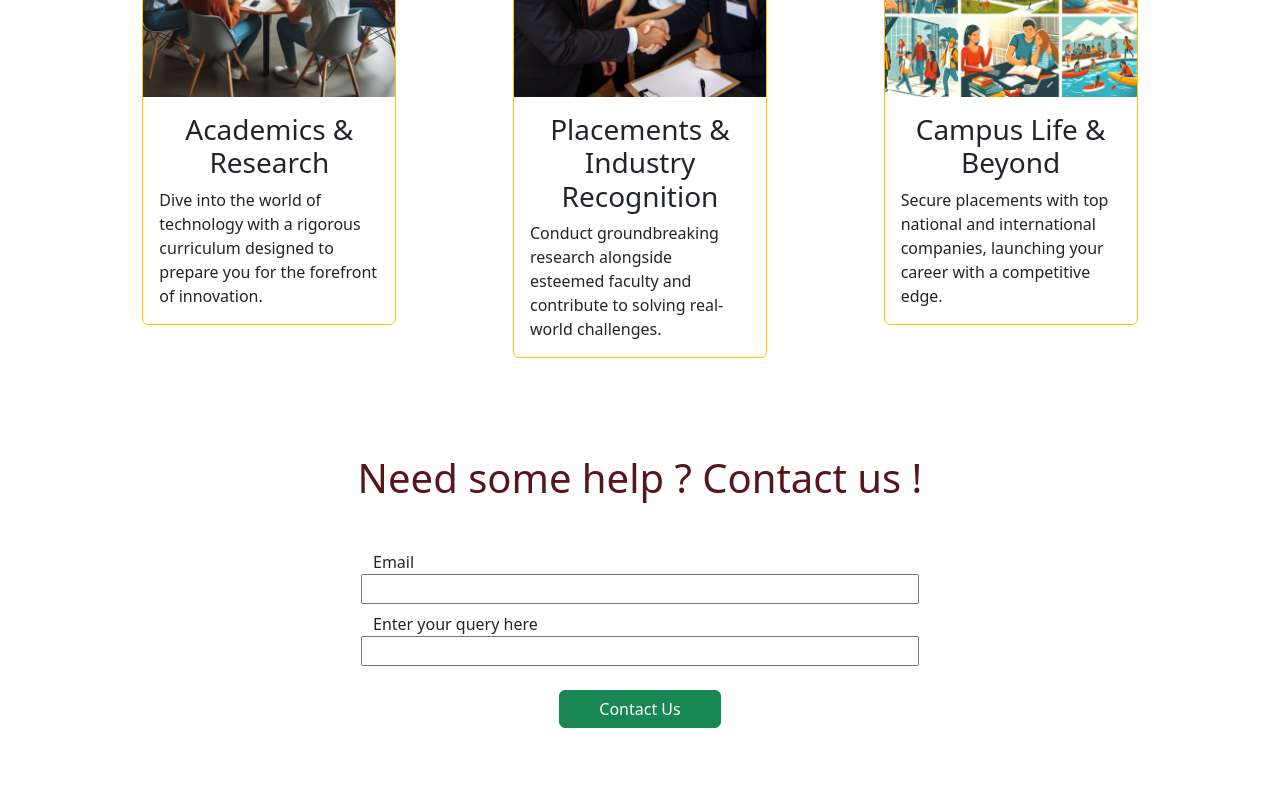
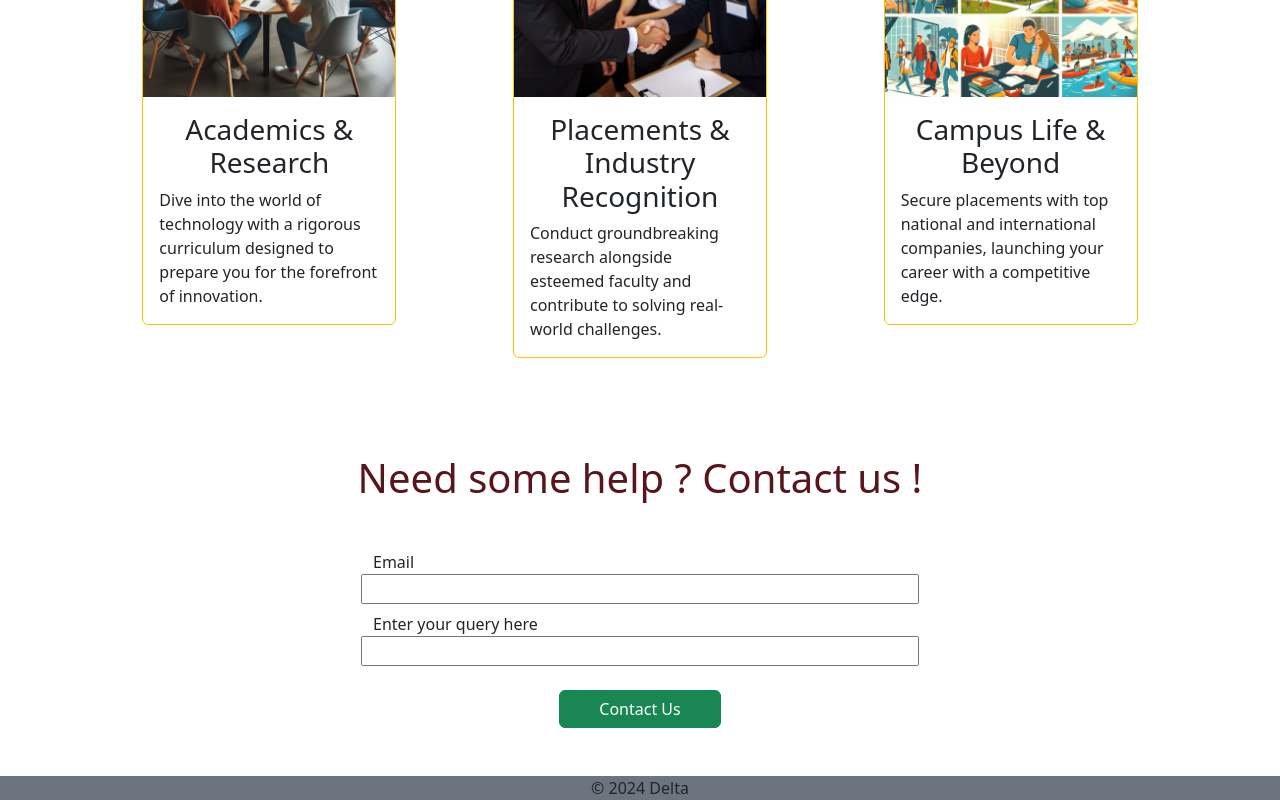
Before and after one commit to shorty-huddybuddy/collegeCommunitySoftware, a React (Create React App) app: page / in a window 1280 px wide. Shown: the part 731-1531 px from the top of the page. Before the commit the page ends 1507 px from the top, so only its background shows below. Built offline with nearby package versions, Linux system fonts and the light colour scheme.

Commit message:
Completed home page

```diff
--- /dev/null
+++ b/src/components/Footer.jsx
@@ -0,0 +1,9 @@
+import React from 'react'
+
+export default function Footer() {
+  return (
+    <div className='container-fluid bg-secondary text-center'>
+        <span>© 2024 Delta</span>
+    </div>
+  )
+}
--- a/src/components/HomePageContactUs.jsx
+++ b/src/components/HomePageContactUs.jsx
@@ -5,10 +5,8 @@ export default function HomePageContactUs() {
 
   const [formData, setFormData] = useState({})
 
-  console.log(formData)
-
   const handleSubmit = async (e) => {
-
+    e.preventDefault()
     try {
         const response = await fetch('http://localhost:5000/contact-us', {
           method: 'POST',
@@ -44,7 +42,7 @@ export default function HomePageContactUs() {
         <form className='mt-5'>
           <div className="row col-6 mx-auto mt-2">
             <label htmlFor="email">Email</label>
-            <input type="email" id="email" onChange={(e) => setFormData({ ...formData, [e.target.id]: e.target.value })}></input>
+            <input type="email" id="email" onChange={(e) => setFormData({ ...formData, [e.target.id]: e.target.value })} defaultValue={localStorage.getItem('user')}></input>
           </div>
           <div className="row col-6 mx-auto mt-2">
             <label htmlFor="query">Enter your query here</label>
--- a/src/pages/Home.jsx
+++ b/src/pages/Home.jsx
@@ -2,13 +2,16 @@ import React from 'react'
 import HomePageCarousel from '../components/HomePageCarousel'
 import HomePageCards from '../components/HomePageCards'
 import HomePageContactUs from '../components/HomePageContactUs'
+import Footer from '../components/Footer'
 
 export default function Home() {
+
   return (
     <div>
         <HomePageCarousel/>
         <HomePageCards/>
         <HomePageContactUs/>
+        <Footer/>
     </div>
   )
 }
--- a/src/pages/SignIn.jsx
+++ b/src/pages/SignIn.jsx
@@ -7,7 +7,7 @@ export default function SignIn() {
   const [formData, setFormData] = useState({})
 
   const handleLogin = async (e) => {
-
+    e.preventDefault()
     try {
       const response = await fetch('http://localhost:5000/auth/signin', {
         method: 'POST',
```
